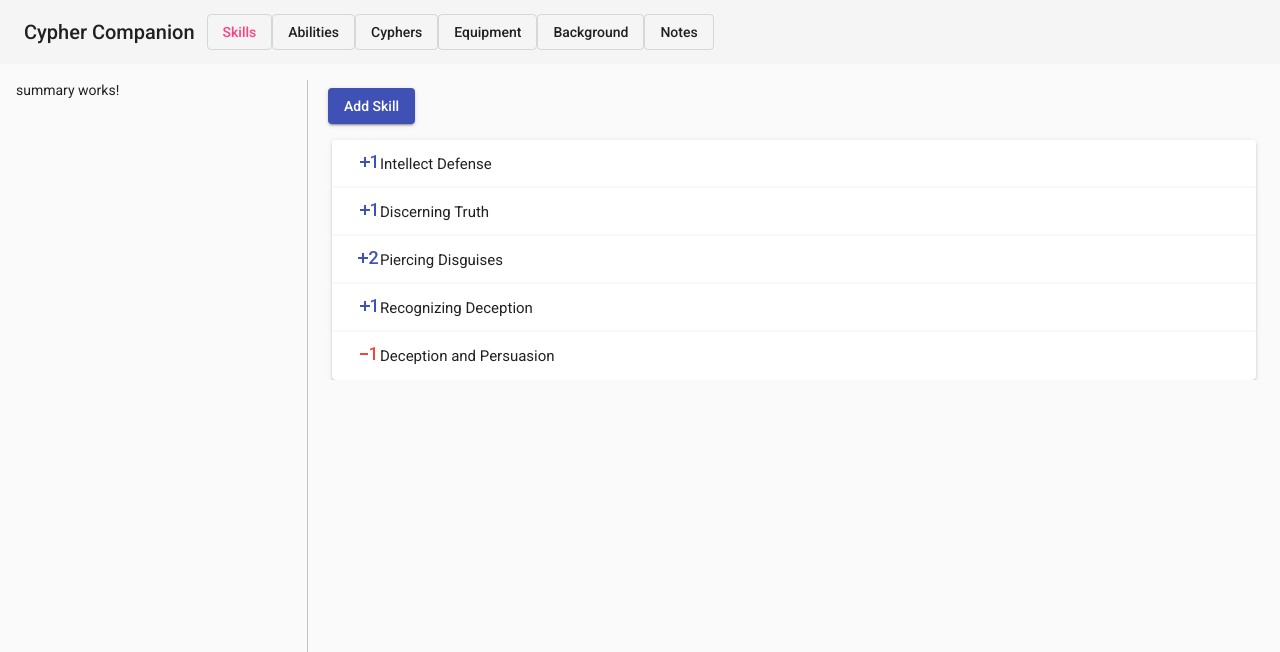
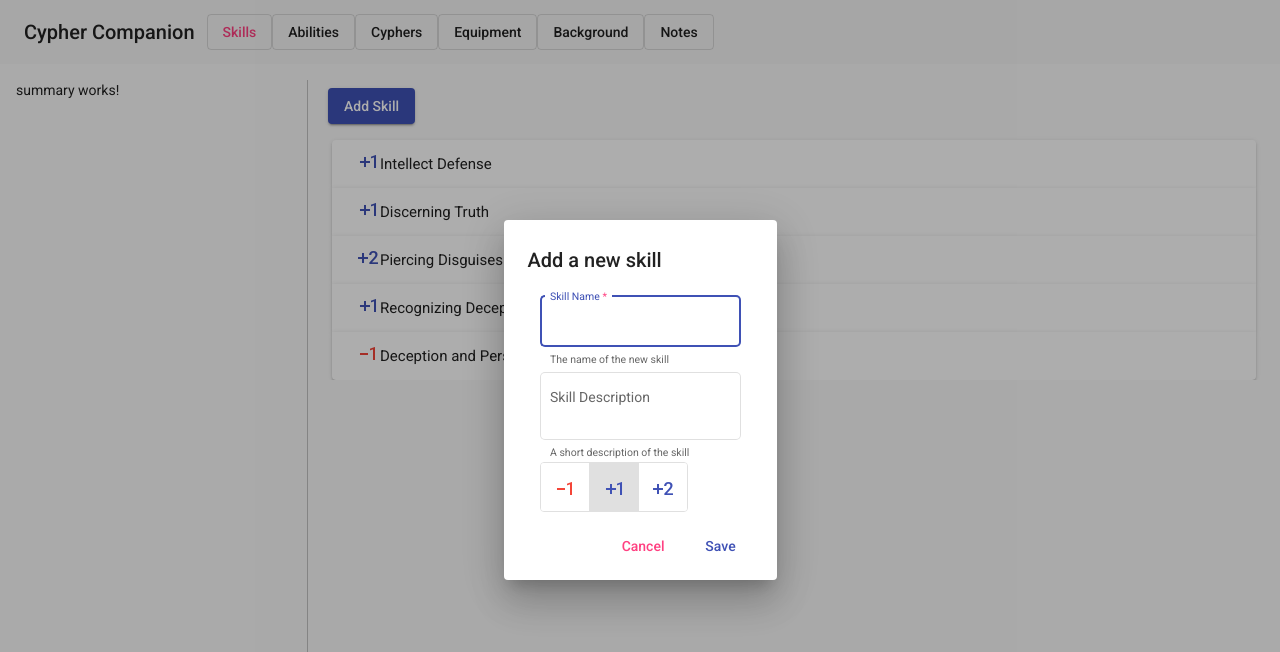
Before and after one commit to jacob-keller/cypher-companion, an Angular app: page /skills in a window 1280 px wide. Both pictures are taken after a click on the button "Add Skill". Shown: the top 652 px of the page. Built offline with nearby package versions, Linux system fonts and the light colour scheme; some icons are missing.

Commit message:
skills: hook up "add" dialog for adding a new skill
For now it doesn't insert into the list.

Signed-off-by: Jacob Keller <jacob.keller@gmail.com>

```diff
--- /dev/null
+++ b/src/app/character/skills/add/add.component.html
@@ -0,0 +1,76 @@
+<!-- @format -->
+
+<h2 mat-dialog-title>Add a new skill</h2>
+<mat-dialog-content>
+  <div class="container-fluid">
+    <div class="row">
+      <mat-form-field appearance="outline">
+        <mat-label>Skill Name</mat-label>
+        <input
+          matInput
+          required
+          placeholder="Name"
+          [(ngModel)]="name"
+        />
+        <mat-hint>The name of the new skill</mat-hint>
+      </mat-form-field>
+    </div>
+    <div class="row">
+      <mat-form-field appearance="outline">
+        <mat-label>Skill Description</mat-label>
+        <textarea
+          matInput
+          cdkTextareaAutosize
+          #autosize="cdkTextareaAutosize"
+          cdkAutosizeMinRows="2"
+          placeholder="Short description"
+          [(ngModel)]="description"
+        ></textarea>
+        <mat-hint>A short description of the skill</mat-hint>
+      </mat-form-field>
+    </div>
+    <div class="row">
+      <div class="col-auto">
+        <mat-button-toggle-group
+          [(ngModel)]="type"
+          aria-label="Skill Type"
+        >
+          <mat-button-toggle
+            [value]="allSkillTypes.Inability"
+            aria-label="Inability"
+          >
+            <mat-icon color="warn">exposure_neg_1</mat-icon>
+          </mat-button-toggle>
+          <mat-button-toggle
+            [value]="allSkillTypes.Trained"
+            aria-label="Trained"
+          >
+            <mat-icon color="primary">exposure_plus_1</mat-icon>
+          </mat-button-toggle>
+          <mat-button-toggle
+            [value]="allSkillTypes.Specialized"
+            aria-label="Specialized"
+          >
+            <mat-icon color="primary">exposure_plus_2</mat-icon>
+          </mat-button-toggle>
+        </mat-button-toggle-group>
+      </div>
+    </div>
+  </div>
+</mat-dialog-content>
+<mat-dialog-actions align="end">
+  <button
+    mat-button
+    mat-dialog-close
+    color="accent"
+  >
+    Cancel
+  </button>
+  <button
+    mat-button
+    (click)="saveNewSkill()"
+    color="primary"
+  >
+    Save
+  </button>
+</mat-dialog-actions>
--- /dev/null
+++ b/src/app/character/skills/add/add.component.ts
@@ -0,0 +1,32 @@
+/** @format */
+
+import { Component, OnInit, Input } from "@angular/core";
+import { MatDialogRef } from "@angular/material/dialog";
+
+import { Skill, SkillType } from "../interface";
+
+@Component({
+  selector: "app-character-skills-add",
+  templateUrl: "./add.component.html",
+  styleUrls: ["./add.component.scss"],
+})
+export class SkillsAddComponent implements OnInit {
+  allSkillTypes = SkillType;
+
+  constructor(public dialogRef: MatDialogRef<SkillsAddComponent>) {}
+
+  ngOnInit(): void {}
+
+  name: string = "";
+
+  description: string = "";
+
+  type: SkillType = SkillType.Trained;
+
+  saveNewSkill(): void {
+    let skill = new Skill(this.name, this.description, this.type);
+
+    /* close the dialog and pass back the skill */
+    this.dialogRef.close(skill);
+  }
+}
--- a/src/app/character/skills/skills.component.html
+++ b/src/app/character/skills/skills.component.html
@@ -6,6 +6,7 @@
       <button
         mat-raised-button
         color="primary"
+        (click)="addNewSkill()"
       >
         Add Skill
       </button>
--- a/src/app/character/skills/skills.component.ts
+++ b/src/app/character/skills/skills.component.ts
@@ -7,6 +7,7 @@ import { MatDialog } from "@angular/material/dialog";
 import { Skill, SkillType } from "./interface";
 import { CharacterSheetService } from "../sheet.service";
 import { SkillsDeleteComponent } from "./delete/delete.component";
+import { SkillsAddComponent } from "./add/add.component";
 
 @Component({
   selector: "app-character-skills",
@@ -43,4 +44,12 @@ export class SkillsComponent implements OnInit {
       }
     });
   }
+
+  addNewSkill(): void {
+    const dialogRef = this.dialog.open(SkillsAddComponent);
+
+    dialogRef.afterClosed().subscribe((result) => {
+      console.log(`Add result: ${JSON.stringify(result)}`);
+    });
+  }
 }
```
Also changed, not shown: src/app/app.module.ts (+12 -0 lines), src/app/character/skills/add/add.component.scss (added), 1 other file (tests, documents, lock files or other folders).
